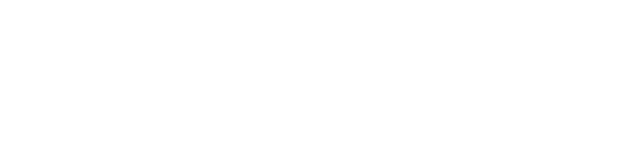
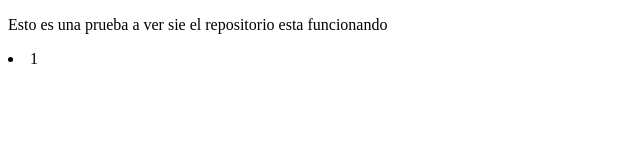
Before and after one commit to cienciaimperium/imperium, a plain HTML site: page index.html in a window 1280 px wide. Shown: the whole page, without its empty margins (0-640 px from the left). Drawn offline with Linux system fonts and the light colour scheme.

Commit message:
segunda prueba

```diff
--- a/index.html
+++ b/index.html
@@ -6,6 +6,7 @@
     <title>Pagina de prueba para usar githud</title>
 </head>
 <body>
-
+ <p>Esto es una prueba a ver sie el repositorio esta funcionando</p>
+ <li>1</li>
 </body>
 </html>
```
